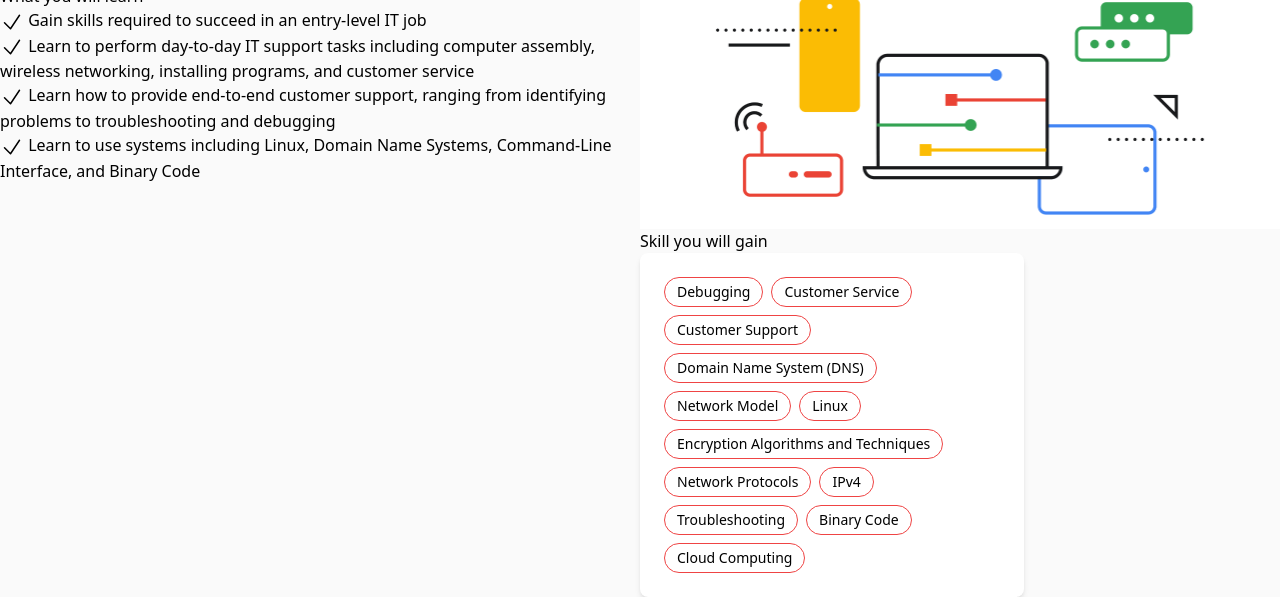
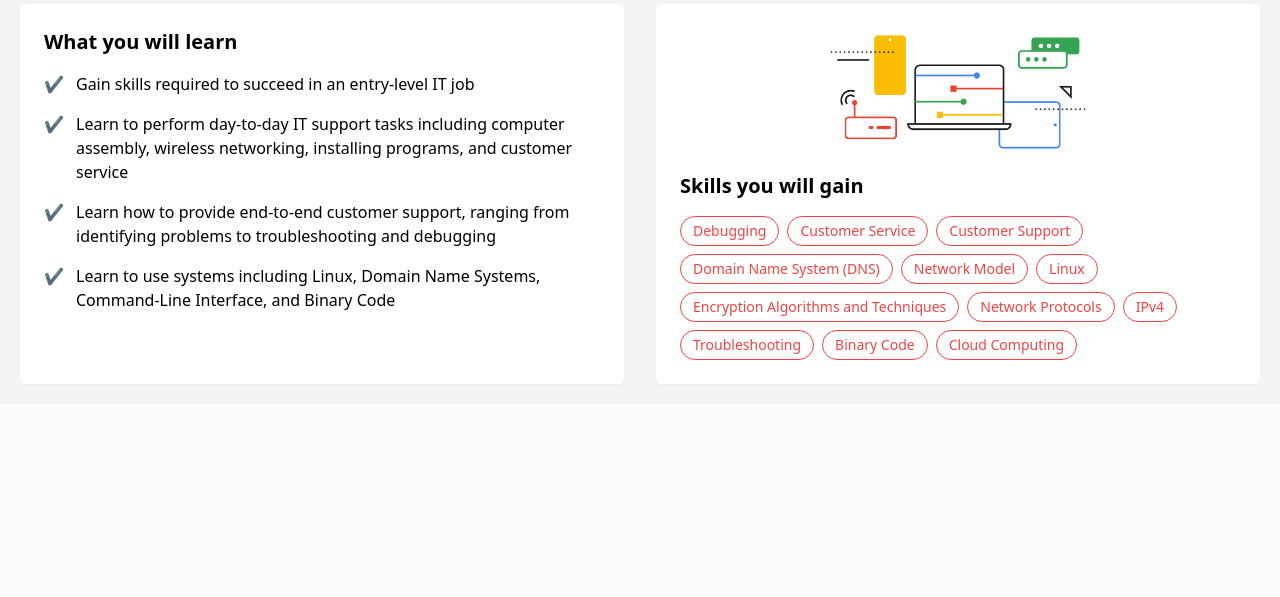
Before and after one commit to suraid12/assignment-project-3, a website built with Vite: page index.html in a window 1280 px wide. Shown: the part 826-1423 px from the top of the page. After the commit the page ends 1230 px from the top, so only its background shows below. Built offline with nearby package versions, Linux system fonts and the light colour scheme.

Commit message:
Part two properly

```diff
--- a/index.html
+++ b/index.html
@@ -92,74 +92,56 @@
     </div>
 </section>
 <!--This is content section-->
-  <section class="grid grid-col-12 grid-flow-col">
+  <section class="bg-gray-100 p-5">
+     <!-- Container for Small and Large Device Layouts -->
+  <div class="flex flex-col lg:flex-row lg:justify-center gap-8">
 
-    <section class="col-span-12 md:col-span-6">
-        <div>
-            <h1>
-                What you will learn
-            </h1>
-        </div>
+    <!-- Left Section: What You Will Learn -->
+    <div class="bg-white p-6 rounded-md shadow-sm w-full lg:w-1/2 mb-8 lg:mb-0">
+      <h2 class="text-xl font-semibold mb-4">What you will learn</h2>
+      <ul class="space-y-4">
+        <li class="flex items-start">
+          <span class="text-red-500 mr-3">✔️</span>
+          <p>Gain skills required to succeed in an entry-level IT job</p>
+        </li>
+        <li class="flex items-start">
+          <span class="text-red-500 mr-3">✔️</span>
+          <p>Learn to perform day-to-day IT support tasks including computer assembly, wireless networking, installing programs, and customer service</p>
+        </li>
+        <li class="flex items-start">
+          <span class="text-red-500 mr-3">✔️</span>
+          <p>Learn how to provide end-to-end customer support, ranging from identifying problems to troubleshooting and debugging</p>
+        </li>
+        <li class="flex items-start">
+          <span class="text-red-500 mr-3">✔️</span>
+          <p>Learn to use systems including Linux, Domain Name Systems, Command-Line Interface, and Binary Code</p>
+        </li>
+      </ul>
+    </div>
 
-        <div>
-            <svg xmlns="http://www.w3.org/2000/svg" fill="none" viewBox="0 0 24 24" stroke-width="1.5" stroke="currentColor" class="size-6 inline">
-                <path stroke-linecap="round" stroke-linejoin="round" d="m4.5 12.75 6 6 9-13.5 " />
-              </svg>
+    <!-- Right Section: Skills You Will Gain -->
+    <div class="bg-white p-6 rounded-md shadow-sm w-full lg:w-1/2">
+      <img src="Image/itpicture.png" alt="Skills Illustration" class="mb-4 w-full h-32 object-contain">
+      <h2 class="text-xl font-semibold mb-4">Skills you will gain</h2>
+      <div class="flex flex-wrap gap-2">
+        <!-- Skill Tags -->
+        <span class="border border-red-500 text-red-500 text-sm px-3 py-1 rounded-full">Debugging</span>
+        <span class="border border-red-500 text-red-500 text-sm px-3 py-1 rounded-full">Customer Service</span>
+        <span class="border border-red-500 text-red-500 text-sm px-3 py-1 rounded-full">Customer Support</span>
+        <span class="border border-red-500 text-red-500 text-sm px-3 py-1 rounded-full">Domain Name System (DNS)</span>
+        <span class="border border-red-500 text-red-500 text-sm px-3 py-1 rounded-full">Network Model</span>
+        <span class="border border-red-500 text-red-500 text-sm px-3 py-1 rounded-full">Linux</span>
+        <span class="border border-red-500 text-red-500 text-sm px-3 py-1 rounded-full">Encryption Algorithms and Techniques</span>
+        <span class="border border-red-500 text-red-500 text-sm px-3 py-1 rounded-full">Network Protocols</span>
+        <span class="border border-red-500 text-red-500 text-sm px-3 py-1 rounded-full">IPv4</span>
+        <span class="border border-red-500 text-red-500 text-sm px-3 py-1 rounded-full">Troubleshooting</span>
+        <span class="border border-red-500 text-red-500 text-sm px-3 py-1 rounded-full">Binary Code</span>
+        <span class="border border-red-500 text-red-500 text-sm px-3 py-1 rounded-full">Cloud Computing</span>
+      </div>
+    </div>
 
-              <p class="inline"> Gain skills required to succeed in an entry-level IT job</p>
-        </div>
-
-        <div>
-            <svg xmlns="http://www.w3.org/2000/svg" fill="none" viewBox="0 0 24 24" stroke-width="1.5" stroke="currentColor" class="size-6 inline">
-                <path stroke-linecap="round" stroke-linejoin="round" d="m4.5 12.75 6 6 9-13.5 " />
-
-             <p class="inline"> Learn to perform day-to-day IT support tasks including computer assembly, wireless networking, installing programs, and customer service</p>
-        </div>
-         <div>
-            <svg xmlns="http://www.w3.org/2000/svg" fill="none" viewBox="0 0 24 24" stroke-width="1.5" stroke="currentColor" class="size-6 inline">
-                <path stroke-linecap="round" stroke-linejoin="round" d="m4.5 12.75 6 6 9-13.5 " />
-              </svg>
-              <p class="inline">Learn how to provide end-to-end customer support, ranging from identifying problems to troubleshooting and debugging</p>
-              </div>
-
-             <div>
-                <svg xmlns="http://www.w3.org/2000/svg" fill="none" viewBox="0 0 24 24" stroke-width="1.5" stroke="currentColor" class="size-6 inline">
-                    <path stroke-linecap="round" stroke-linejoin="round" d="m4.5 12.75 6 6 9-13.5 " />
-                  </svg>
-
-                  <p class="inline"> Learn to use systems including Linux, Domain Name Systems, Command-Line Interface, and Binary Code</p>
-             </div>
-
-
-        </div>
-    </section>
-    <section class="col-span-12 md:col-span-6">
-        <div class="h-fit w-[100vw] md:w-[50vw]">
-            <img src="Image/itpicture.png" alt="picture">
-        </div>
-        <h1>Skill you will gain</h1>
-        <div class="bg-white p-6 rounded-lg shadow-md w-96">
-            <div class="flex flex-wrap gap-2">
-              <!-- Individual Tags -->
-              <span class="border border-red-500 text-black text-sm px-3 py-1 rounded-full">Debugging</span>
-              <span class="border border-red-500 text-black text-sm px-3 py-1 rounded-full">Customer Service</span>
-              <span class="border border-red-500 text-black text-sm px-3 py-1 rounded-full">Customer Support</span>
-              <span class="border border-red-500 text-black text-sm px-3 py-1 rounded-full">Domain Name System (DNS)</span>
-              <span class="border border-red-500 text-black text-sm px-3 py-1 rounded-full">Network Model</span>
-              <span class="border border-red-500 text-black text-sm px-3 py-1 rounded-full">Linux</span>
-              <span class="border border-red-500 text-black text-sm px-3 py-1 rounded-full">Encryption Algorithms and Techniques</span>
-              <span class="border border-red-500 text-black text-sm px-3 py-1 rounded-full">Network Protocols</span>
-              <span class="border border-red-500 text-black text-sm px-3 py-1 rounded-full">IPv4</span>
-              <span class="border border-red-500 text-black text-sm px-3 py-1 rounded-full">Troubleshooting</span>
-              <span class="border border-red-500 text-black text-sm px-3 py-1 rounded-full">Binary Code</span>
-              <span class="border border-red-500 text-black text-sm px-3 py-1 rounded-full">Cloud Computing</span>
-            </div>
-          </div>
-
-    </section>
-
+  </div>
   </section>
-
 <script>
     const htmlTag = document.getElementById("htmlTag");
     document.getElementById("switch").addEventListener("click",function(){
```
